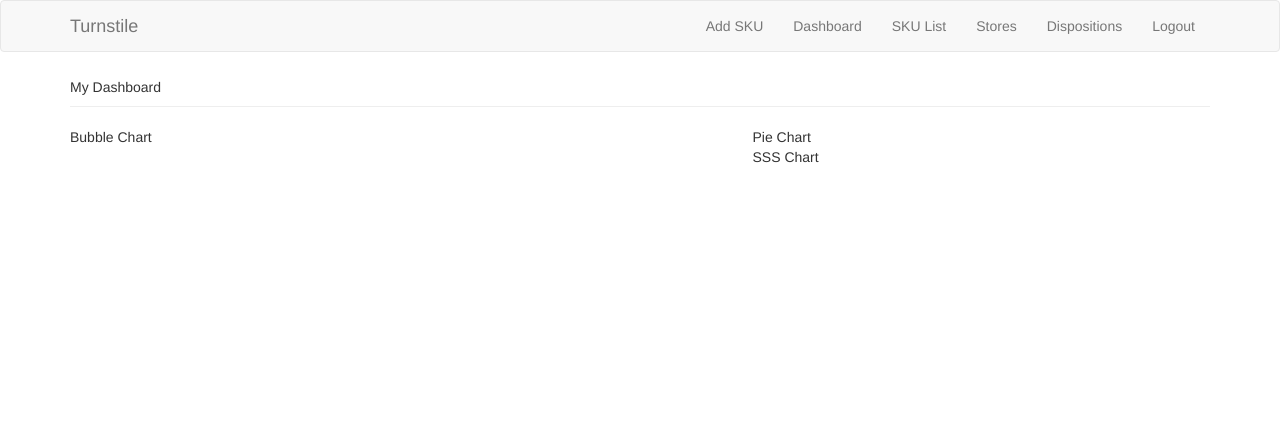
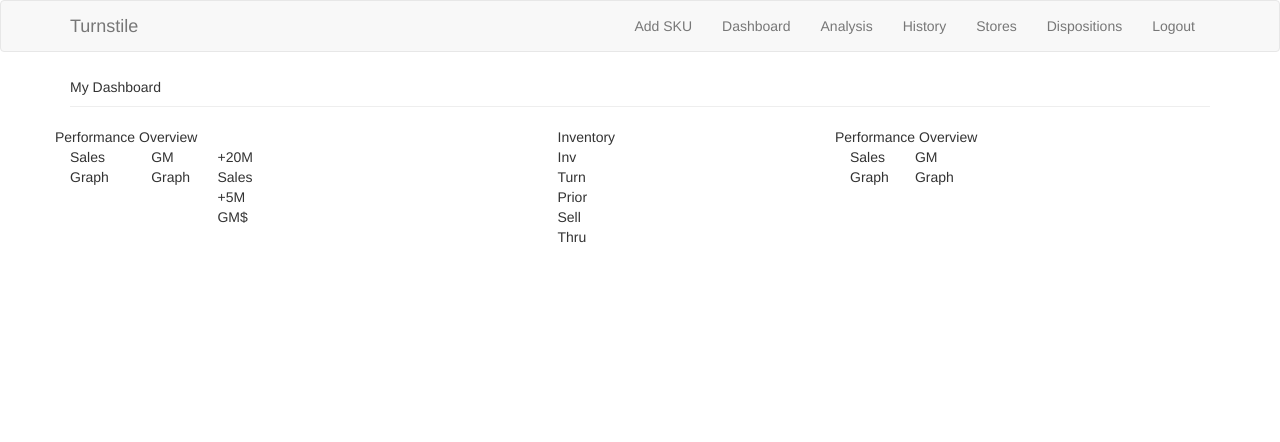
Before and after one commit to luckypupil/turnstile, a Flask app: page / in a window 1280 px wide. Shown: the top 442 px of the page. Run offline with Flask 2, Linux system fonts and the light colour scheme; parts of the project's set-up code (start-up, migrations or seed data) failed here and were passed over; some libraries are stand-ins or nearby versions.

Commit message:
renamed htmlpages and added History.html

```diff
--- a/app/main/routes.py
+++ b/app/main/routes.py
@@ -9,8 +9,8 @@ from pprint import pprint as pp
 def dashboard():
 	return render_template("main/dashboard.html",message='hello world!')
 
-@main.route('/list', methods=["POST","GET"])
-def sku_list():
+@main.route('/analysis', methods=["POST","GET"])
+def analysis():
     skus = db.session.query(SKU).all()
     form = sku_list_search()
     if form.validate_on_submit():
@@ -20,10 +20,16 @@ def sku_list():
         else:
            skus = (skus if not cat_id else db.session.query(SKU).filter(SKU.category == cat_id).all())
 
-    return render_template("main/sku_list.html",skus=skus, form=form,results=len(skus))
+    return render_template("main/analysis.html",skus=skus, form=form,results=len(skus))
+
+
+@main.route('/analysis', methods=["POST", "GET"])
+def history():
+    return('hellow world!')
+
 
 @main.route('/stores',methods=["POST","GET"])
-def sku_store():
+def stores():
     stores = db.session.query(Store).all()
     form = sku_store_search()
     if form.validate_on_submit():
@@ -34,11 +40,11 @@ def sku_store():
         else:
            stores = (stores if not state else db.session.query(Store).filter(Store.state == state).all())
     else: print(form.errors)
-    return render_template("main/sku_store.html",stores=stores, form=form,results=len(stores))
+    return render_template("main/stores.html",stores=stores, form=form,results=len(stores))
 
 @main.route('/disposition')
-def dispo_list():
-	return render_template("main/dispo_list.html",message='hello world!')
+def dispositions():
+	return render_template("main/dispositions.html",message='hello world!')
 
 @main.route('/disposition/<product>')
 def dispo_profile(product):
--- a/app/templates/base.html
+++ b/app/templates/base.html
@@ -24,9 +24,10 @@
             <ul class="nav navbar-nav navbar-right">
                 <li><a href="{{ url_for('admin.add_prod') }}">Add SKU</a></li>
                 <li><a href="{{ url_for('main.dashboard') }}">Dashboard</a></li>
-                <li><a href="{{ url_for('main.sku_list') }}">SKU List</a></li>
-                <li><a href="{{ url_for('main.sku_store') }}">Stores</a></li>
-                <li><a href="{{ url_for('main.dispo_list') }}">Dispositions</a></li>
+                <li><a href="{{ url_for('main.analysis') }}">Analysis</a></li>
+                <li><a href="{{ url_for('main.history') }}">History</a></li>
+                <li><a href="{{ url_for('main.stores') }}">Stores</a></li>
+                <li><a href="{{ url_for('main.dispositions') }}">Dispositions</a></li>
                 <li><a href="#">Logout</a></li>
             </ul>
         </div>
--- a/app/templates/main/sku_list.html
+++ b/app/templates/main/analysis.html
@@ -4,7 +4,7 @@
 	{% block searchfield %}
 	<div class="row">
 		<div class="col-md-6"><small>{{ 'Results: {}'.format(results) }}</small></div>
-		<form role="form" method="POST" name="sku_list" action="{{ url_for('.sku_list') }}">
+		<form role="form" method="POST" name="analysis" action="{{ url_for('.analysis') }}">
             	{{ form.csrf_token }}
 			<div class="col-md-2">
 	            <div class="form-group">
--- a/app/templates/main/dashboard.html
+++ b/app/templates/main/dashboard.html
@@ -2,14 +2,36 @@
 {% block pagelabel %}My Dashboard{% endblock %}
 {% block page_content %}
 	<div class="row">
-		<div class="col-md-7">Bubble Chart</div>
 		<div class="col-md-5">
+			<div class="row">Performance Overview</div>
 			<div class="row">
-				<div class="col-md-5">Pie Chart</div>
+				<div class="col-md-2">Sales Graph</div>
+				<div class="col-md-2">GM Graph</div>
+				<div class="col-md-1">
+					<div class="row">+20M Sales</div>
+					<div class="row">+5M GM$</div>
+				</div>
+			</div>
+		</div>
+		<div class="col-md-3">Inventory
+			<div class="row">
+				<div class="col-md-3">Inv Turn</div>
 			</div>
 			<div class="row">
-				<div class="col-md-5">SSS Chart</div>
+				<div class="col-md-3">Prior</div>
+			</div>
+			<div class="row">
+				<div class="col-md-3">Sell Thru</div>
+			</div>
+		</div>
+		<div class="col-md-4">
+			<div class="row">Performance Overview</div>
+			<div class="row">
+				<div class="col-md-2">Sales Graph</div>
+				<div class="col-md-2">GM Graph</div>
 			</div>
 		</div>
 	</div>
+	<div class="row">
+
 {% endblock %}
--- a/app/templates/main/sku_store.html
+++ b/app/templates/main/stores.html
@@ -1,10 +1,10 @@
-{% extends "main/sku_list.html" %}
+{% extends "main/analysis.html" %}
 {% block pagelabel %}SKU by Store{% endblock %}
 {% block page_content %}
 	{% block searchfield %}
 	<div class="row">
 		<div class="col-md-6"><small>{{ 'Results: {}'.format(results) }}</small></div>
-		<form role="form" method="POST" name="sku_list" action="{{ url_for('.sku_store') }}">
+		<form role="form" method="POST" name="stores" action="{{ url_for('.stores') }}">
             	{{ form.csrf_token }}
 			<div class="col-md-2">
 	            <div class="form-group">
```
Also changed, not shown: app/templates/main/dispositions.html (renamed from app/templates/main/dispo_list.html).
